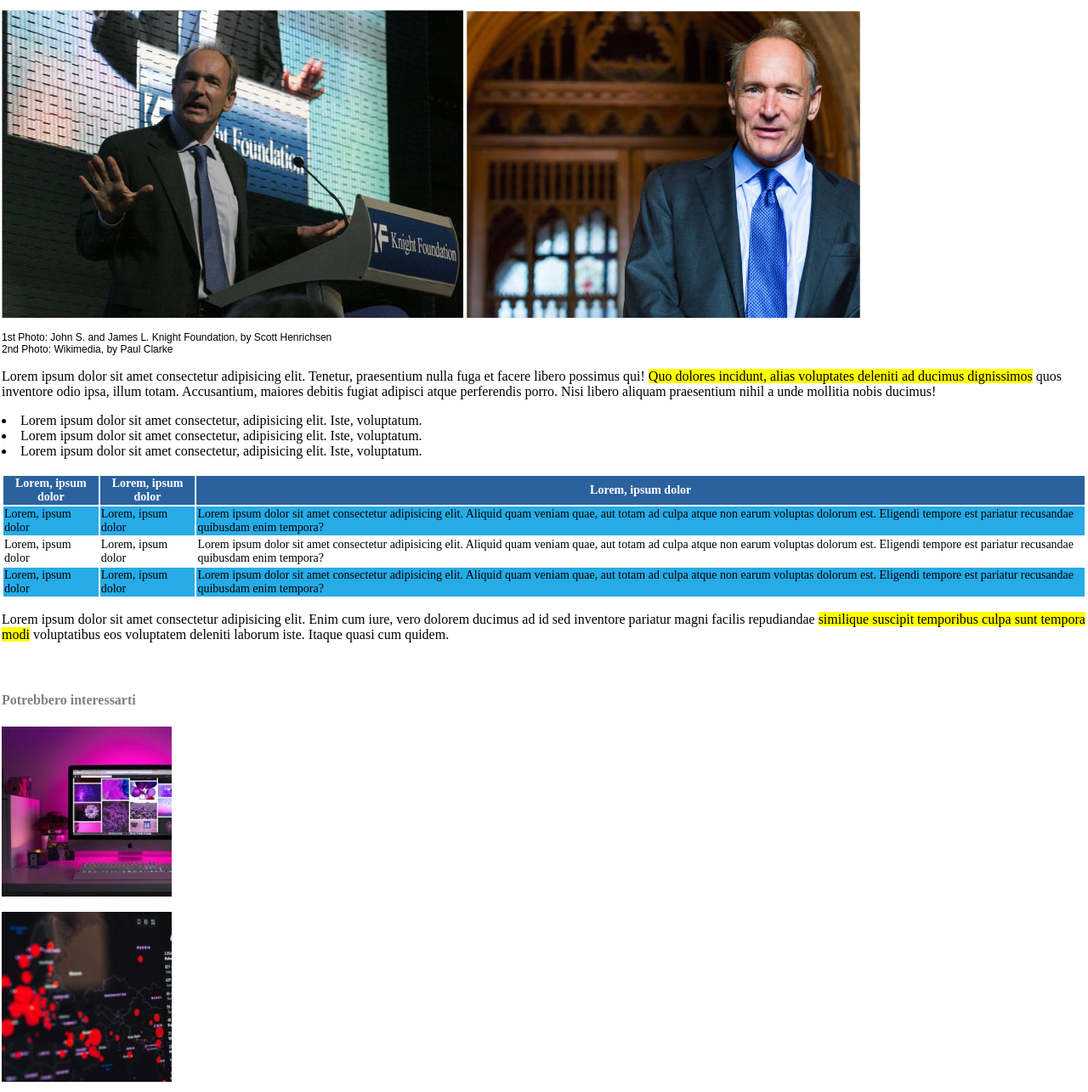
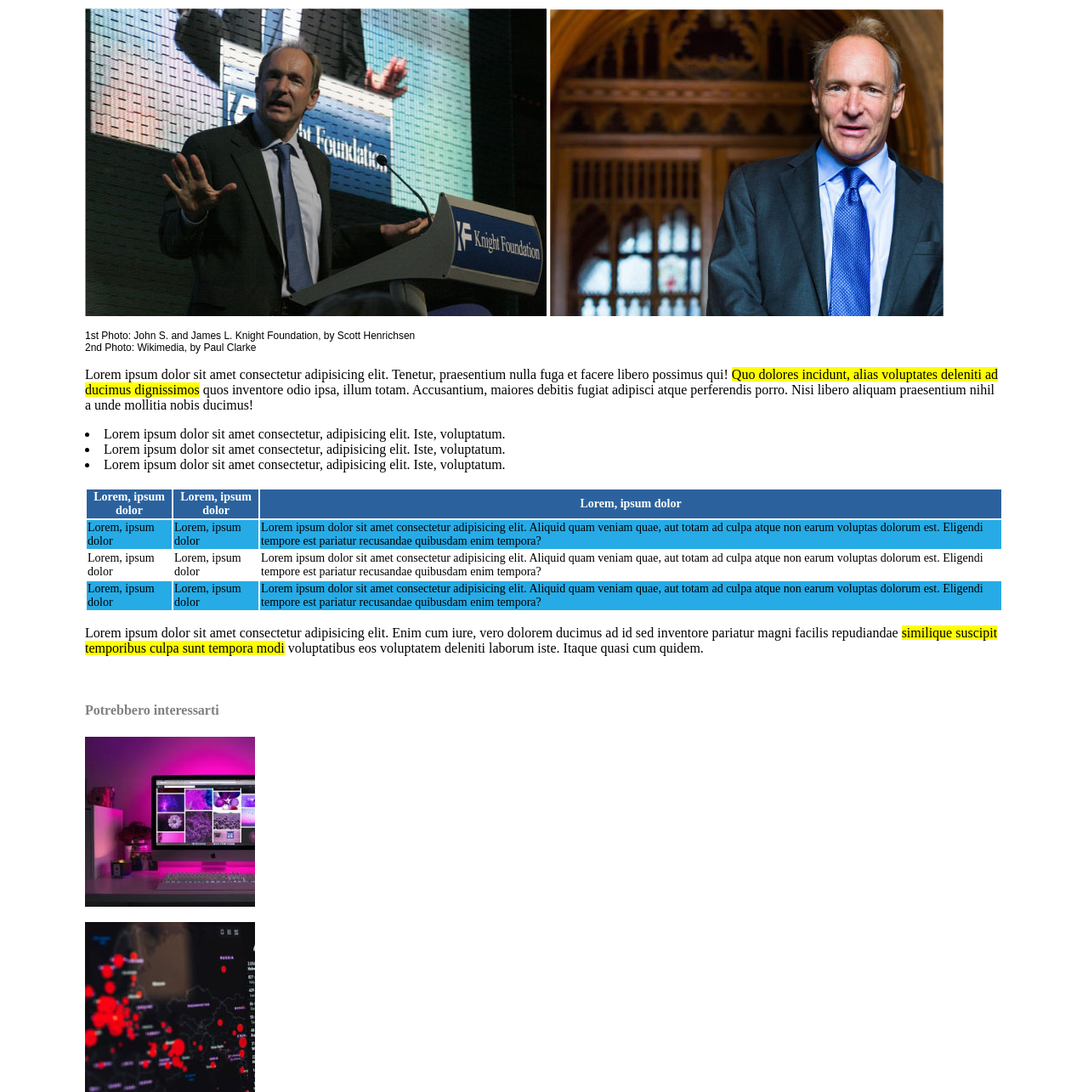
Before and after one commit to micheledidonna01/html-css-booleaner-bonus, a plain HTML site: page index.html in a window 1280 px wide. Shown: the part 202-1487 px from the top of the page at 85% size. Drawn offline with Linux system fonts and the light colour scheme.

Commit message:
feat: contenuto del main e footer con margini laterali

```diff
--- a/css/style.css
+++ b/css/style.css
@@ -23,7 +23,7 @@ header{
 CONTENUTO DELLA PAGINA
 *********************/
 main{
-    padding:2px;
+    margin:0 100px;
 }
 
 /*********************
@@ -81,7 +81,7 @@ thead{
 ALTRI ARTICOLI
 *********************/
 footer{
-    padding:2px;
+    margin: 0 100px;
 }
 h4{
     color:gray;
```
